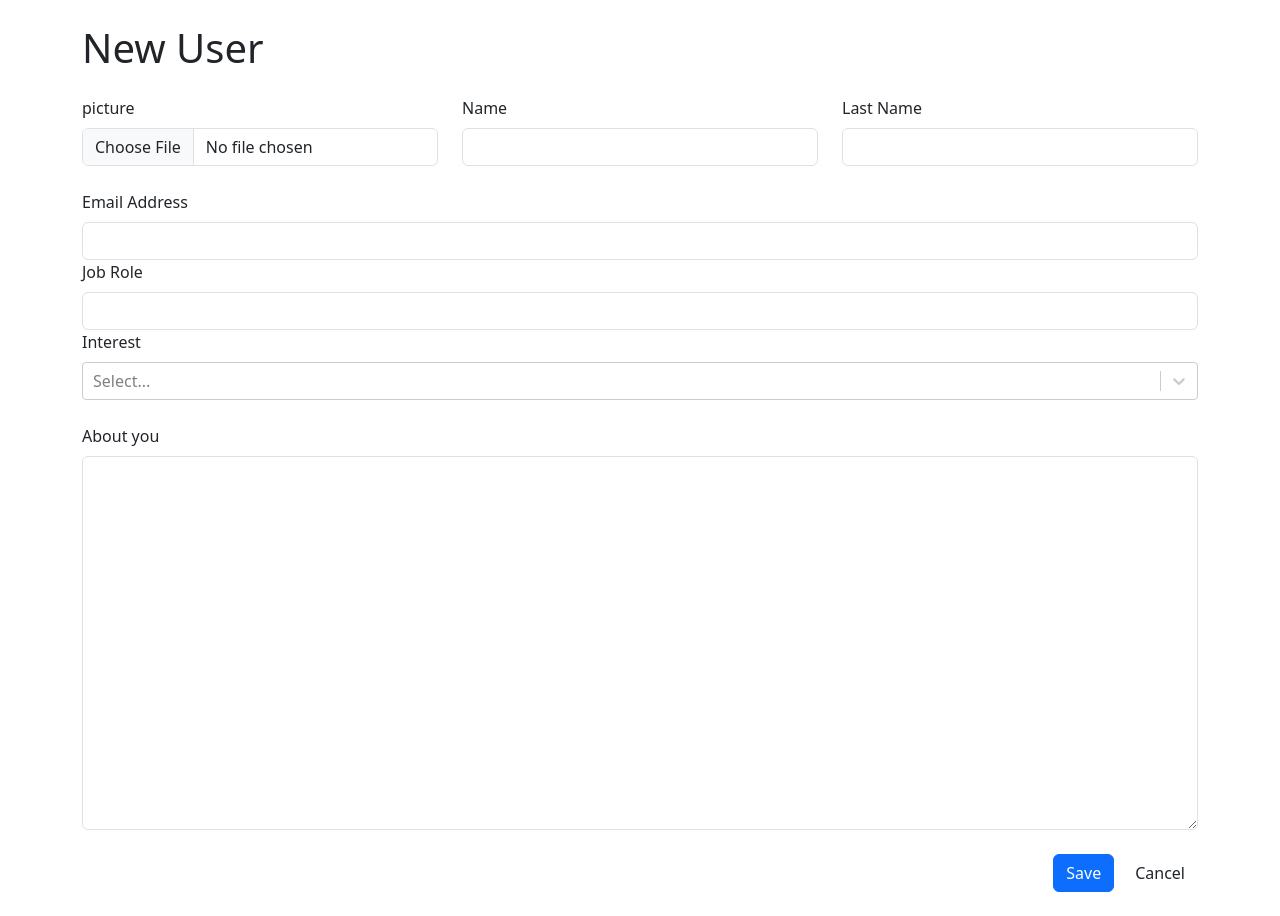
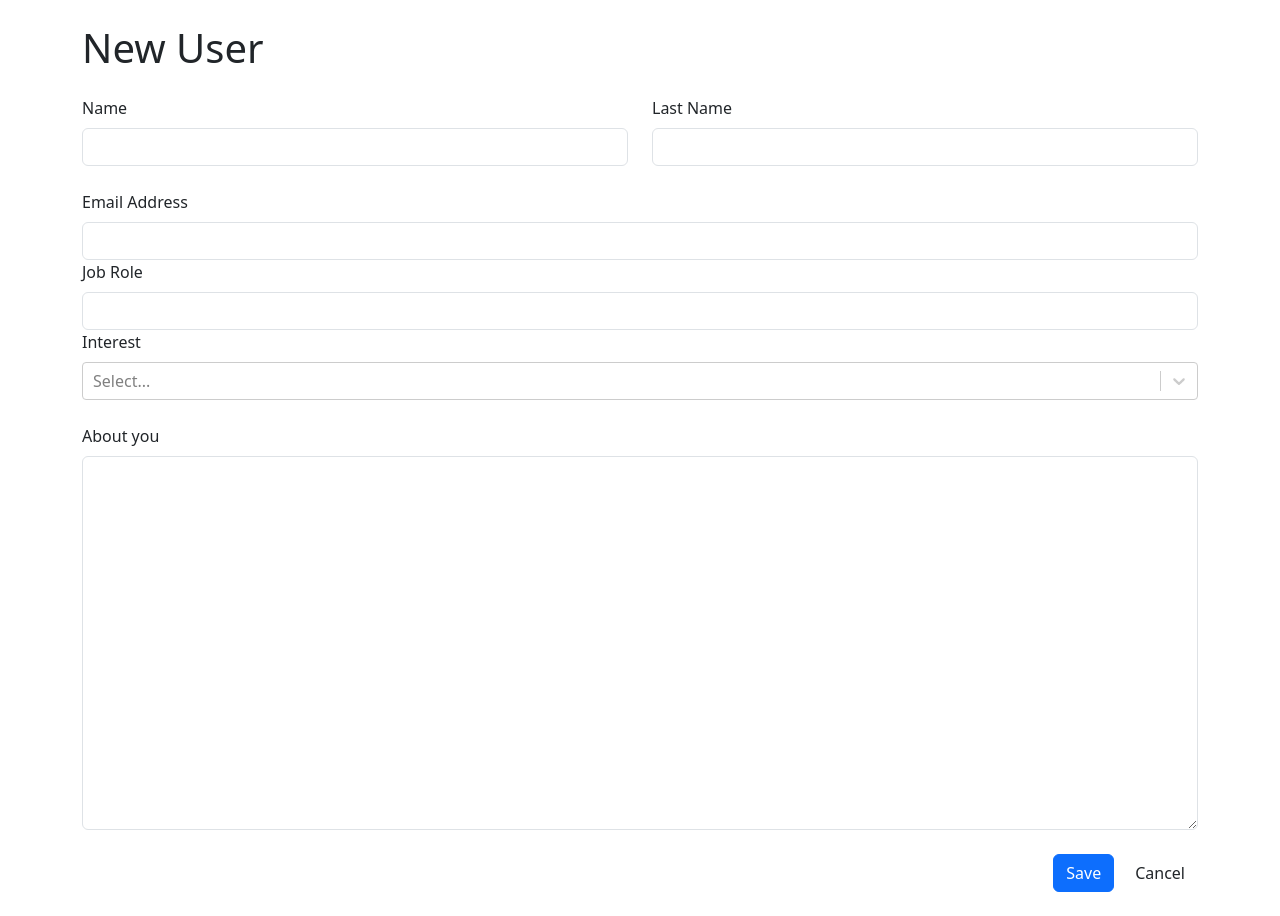
Before and after one commit to MarioArmasFlores/Proyect19React, a React (Vite) app: page /new in a window 1280 px wide. Built offline with nearby package versions, Linux system fonts and the light colour scheme.

Commit message:
falta agregar funcion de colocar imagenes

```diff
--- a/src/components/NewUsersForm.tsx
+++ b/src/components/NewUsersForm.tsx
@@ -11,6 +11,8 @@ type UsersFormProps = {
     onSubmit: (data: UserData) => void
     onAddTag: (tag: availInterests) => void
     availInterest: availInterests[]
+    image: File | null
+
 } & Partial<UserData>
 
 
@@ -23,14 +25,13 @@ export function NewUsersForm({
     markdown = "",
     jobRole = "",
     email = "",
-    image = "",
     interests = [],
 
 
 }: UsersFormProps) {
 
 
-    const imageRef = useRef<HTMLInputElement>(null)
+
     const nameRef = useRef<HTMLInputElement>(null)
     const lastNameRef = useRef<HTMLInputElement>(null)
     const emailRef = useRef<HTMLInputElement>(null)
@@ -57,20 +58,12 @@ export function NewUsersForm({
     }
 
 
-
     return (
         <>
             <Form onSubmit={handleSubmit}>
                 <Stack gap={4}>
                     <Row>
-                        <Col>
-                            <Form.Group controlId="image">
-                                <Form.Label>picture</Form.Label>
-                                <Form.Control ref={imageRef} defaultValue={image} type="file"></Form.Control>
 
-                            </Form.Group>
-
-                        </Col>
                         <Col>
 
                             <Form.Group controlId="name">
--- a/src/components/UserList.tsx
+++ b/src/components/UserList.tsx
@@ -129,7 +129,7 @@ function UserCard({ id, name, lastName, interests}: SimplifiedUser) {
         <Card as={Link} to={`${id}`}>
             <Card.Body>
                 <Stack gap={2} className="align-items-center justify-content-center h-100">
-                    <img src="" alt="" />
+
                     <h3 className="">{`${name} ${lastName}`}</h3>
 
                     {interests.length > 0 && (
```
